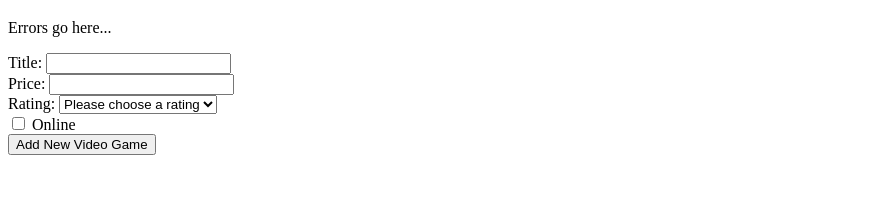
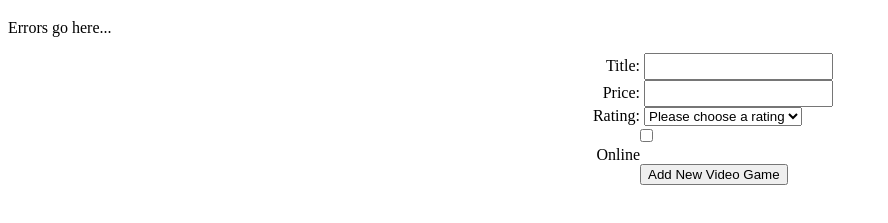
Before and after one commit to Bkc4444/FormWithCustomClass, a plain HTML site: page index.html in a window 1280 px wide. Shown: the part 61-284 px from the top of the page, without its empty margins (0-888 px from the left). Drawn offline with Linux system fonts and the light colour scheme.

Commit message:
Starting styling

```diff
--- /dev/null
+++ b/css/site.css
@@ -0,0 +1,12 @@
+input[type=text]{
+    padding: .3em;
+}
+label{
+    width: 50%;
+    display: inline-block;
+    text-align: right;
+}
+
+input[type=checkbox], input[type=button]{
+    margin-left: 50%;
+}
--- a/index.html
+++ b/index.html
@@ -5,6 +5,7 @@
     <meta http-equiv="X-UA-Compatible" content="IE=edge">
     <meta name="viewport" content="width=device-width, initial-scale=1.0">
     <title>Add Product Form</title>
+    <link rel="stylesheet" href="/css/site.css">
 </head>
 <body>
     <h1>Add Video Game</h1>
```
